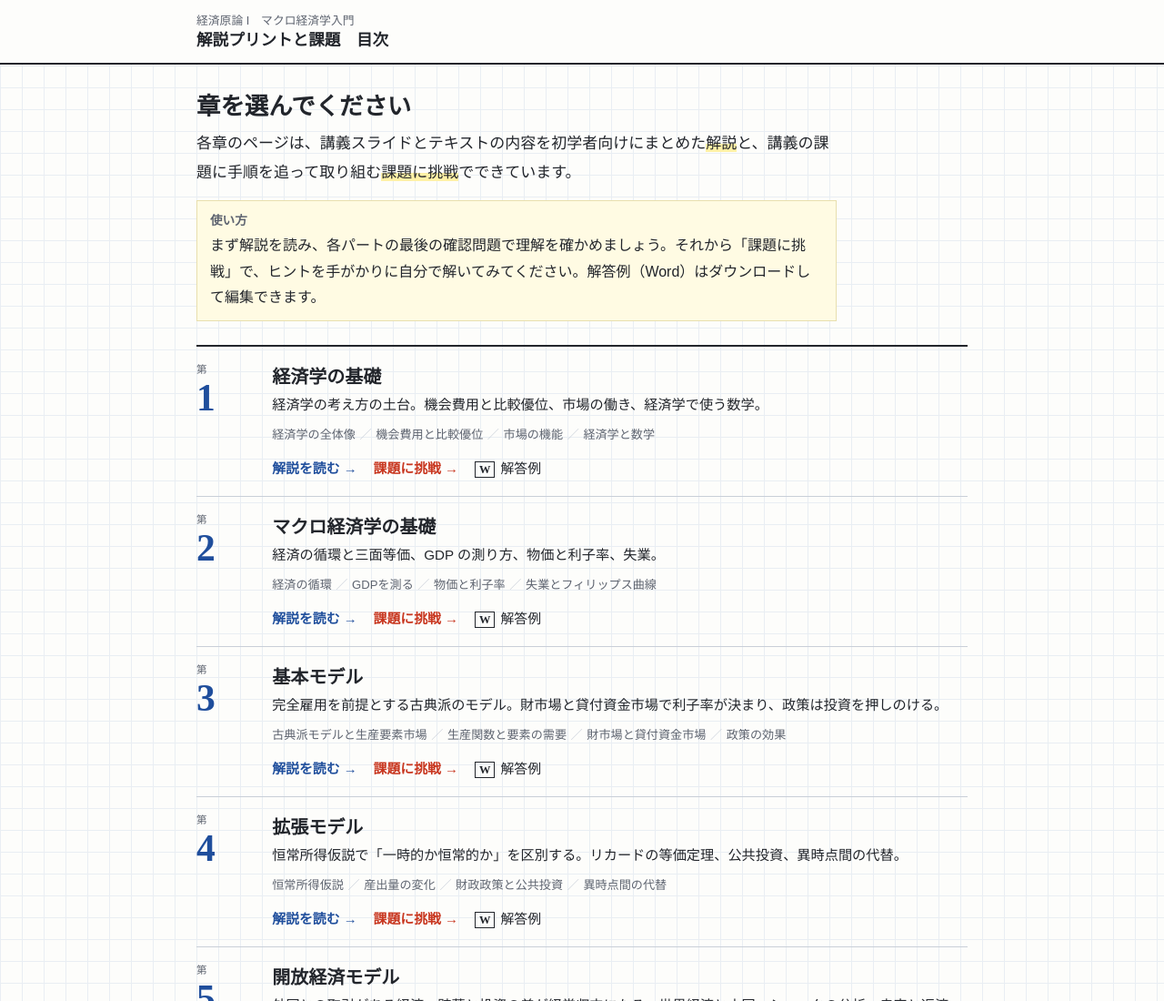
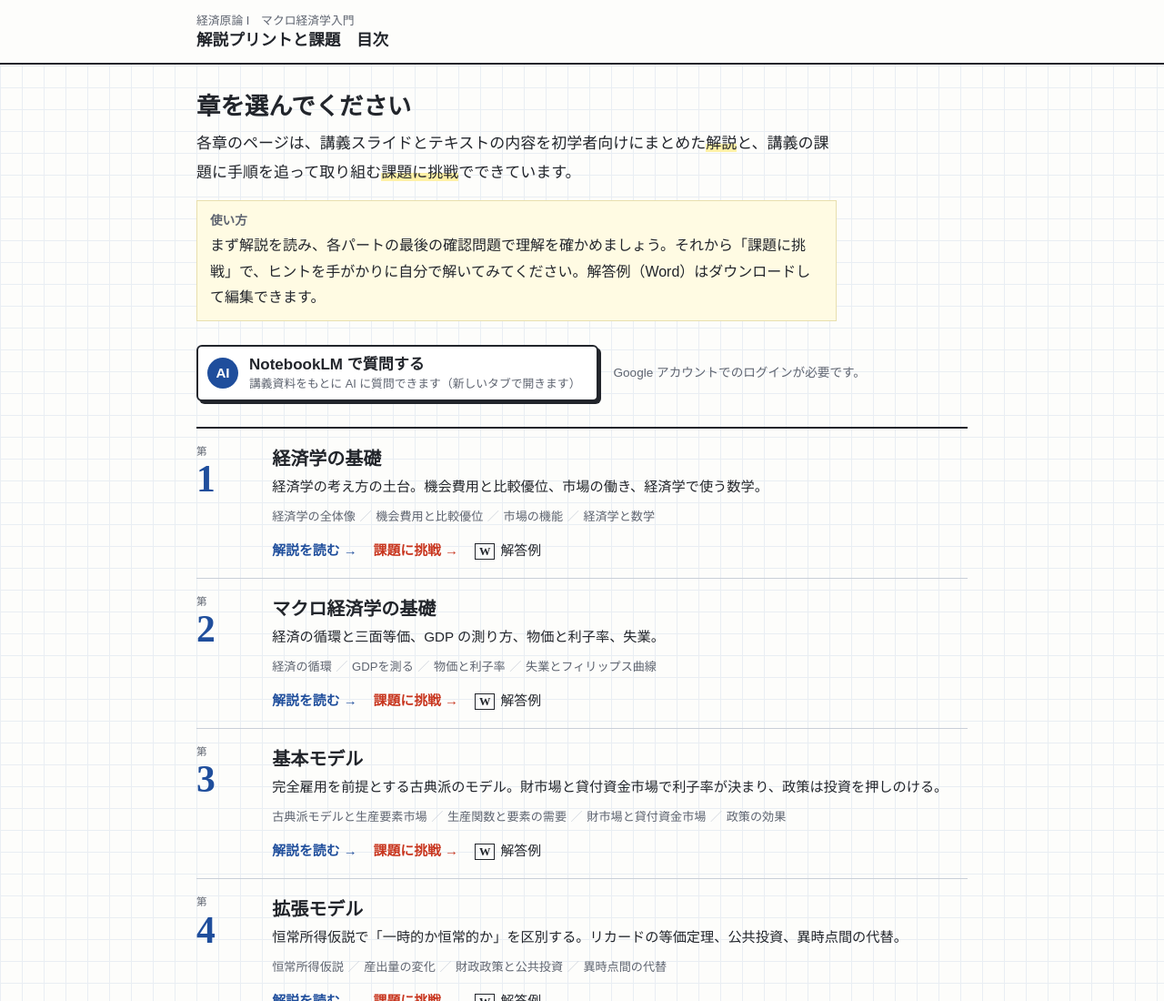
Before and after one commit to damatsucon/lily, a plain HTML site: page index.html in a window 1280 px wide. Shown: the top 1100 px of the page at 91% size. Drawn offline with Linux system fonts and the light colour scheme; a web font is replaced by a local one.

Commit message:
トップページに NotebookLM へのボタンを追加
Co-Authored-By: Claude Opus 5.5 <noreply@anthropic.com>
Claude-Session: https://claude.ai/code/session_01Hpg9KLAMhbMDKfj6Y7TQSQ

```diff
--- a/index.html
+++ b/index.html
@@ -44,6 +44,14 @@ ol.toc>li{display:grid;grid-template-columns:4.2rem 1fr;gap:0 16px;padding:18px
 .links .word{color:var(--ink);font-weight:400}
 .links .word::before{content:"W";display:inline-block;font-family:var(--font-math);font-weight:700;font-size:.78rem;border:1.5px solid var(--ink);padding:0 4px;margin-right:6px;line-height:1.3}
 @media (max-width:560px){ol.toc>li{grid-template-columns:3rem 1fr;gap:0 10px}.no{font-size:2rem}}
+.nlm{display:flex;flex-wrap:wrap;align-items:center;gap:10px 16px;margin:0 0 28px}
+.nlm a{display:inline-flex;align-items:center;gap:12px;border:2px solid var(--ink);background:#fff;color:var(--ink);text-decoration:none;padding:8px 18px 8px 10px;border-radius:6px;line-height:1.4;box-shadow:3px 3px 0 var(--ink)}
+.nlm a:hover{background:#eef2fa}
+.nlm a:active{transform:translate(2px,2px);box-shadow:1px 1px 0 var(--ink)}
+.nlm .ico{width:34px;height:34px;border-radius:50%;background:var(--blue);color:#fff;display:grid;place-items:center;font-weight:700;font-size:.95rem;flex:none}
+.nlm b{display:block}
+.nlm small{display:block;color:var(--sub);font-size:.8rem}
+.nlm .note{font-size:.85rem;color:var(--sub);max-width:26rem;line-height:1.6}
 footer{max-width:880px;margin:0 auto;padding:0 16px 40px;font-size:.8rem;color:var(--sub)}
 </style>
 </head>
@@ -54,6 +62,10 @@ footer{max-width:880px;margin:0 auto;padding:0 16px 40px;font-size:.8rem;color:v
 <p class="lead">各章のページは、講義スライドとテキストの内容を初学者向けにまとめた<span class="mk">解説</span>と、講義の課題に手順を追って取り組む<span class="mk">課題に挑戦</span>でできています。</p>
 <div class="memo"><b>使い方</b>まず解説を読み、各パートの最後の確認問題で理解を確かめましょう。それから「課題に挑戦」で、ヒントを手がかりに自分で解いてみてください。解答例（Word）はダウンロードして編集できます。</div>
 
+<div class="nlm">
+  <a href="https://notebook.google.com/notebook/70c095f3-dcea-420e-9b49-3970a87fac75" target="_blank" rel="noopener"><span class="ico" aria-hidden="true">AI</span><span><b>NotebookLM で質問する</b><small>講義資料をもとに AI に質問できます（新しいタブで開きます）</small></span></a>
+  <span class="note">Google アカウントでのログインが必要です。</span>
+</div>
 <ol class="toc">
 <li><div class="no"><small>第</small>1</div><div class="ch">
   <h2><a href="ch01/">経済学の基礎</a></h2>
```
